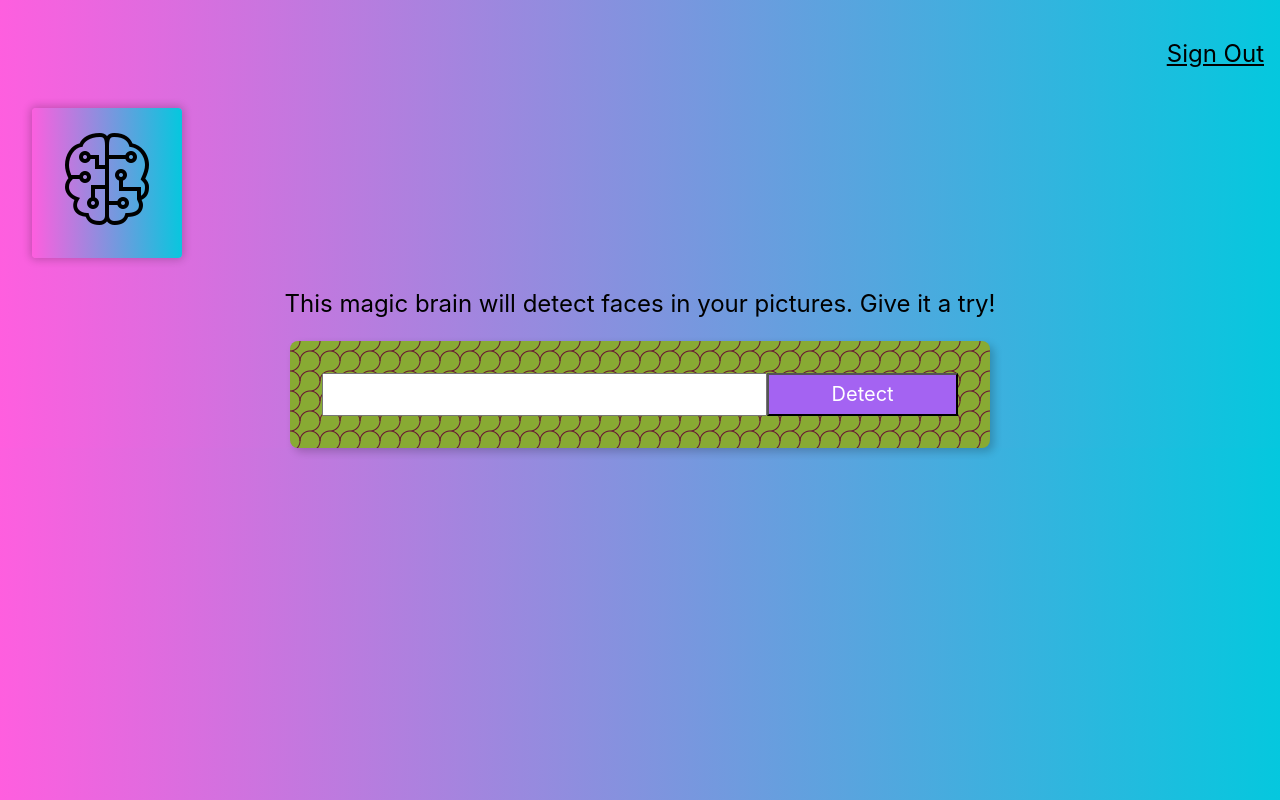
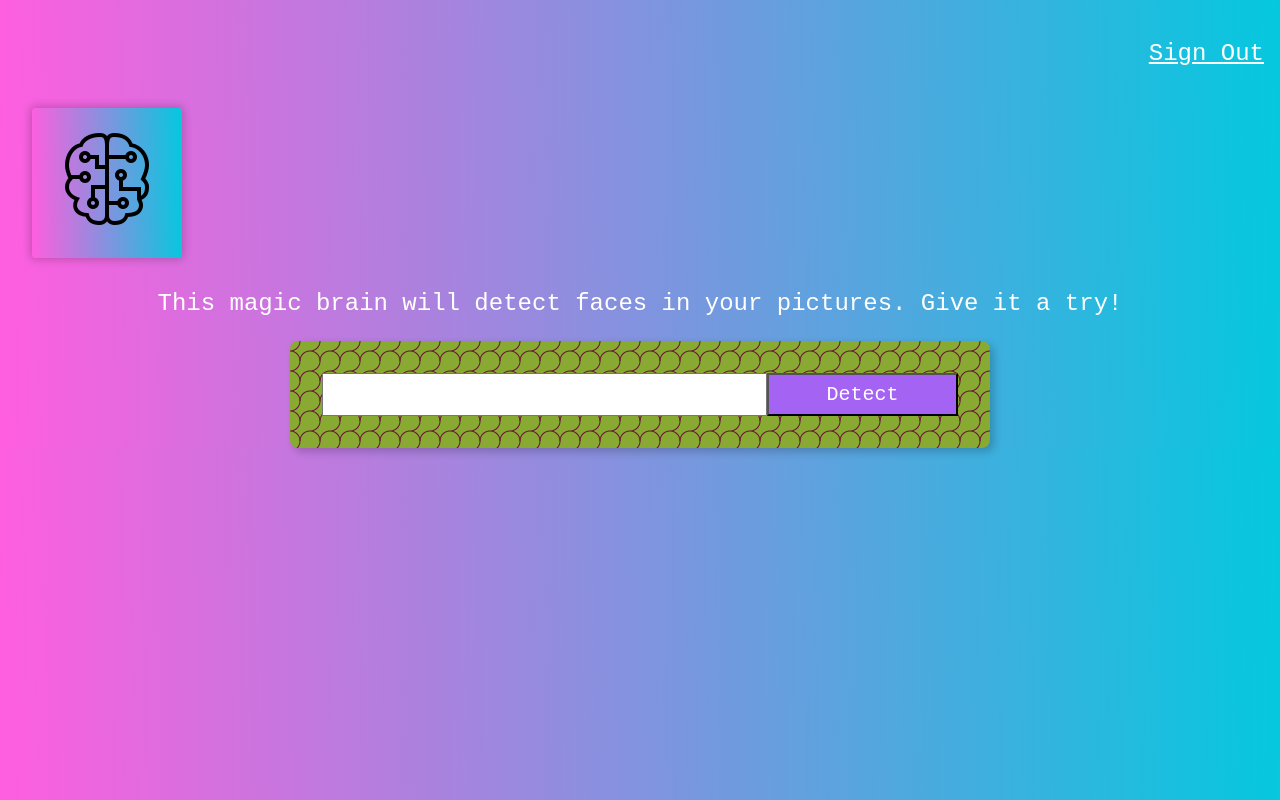
Before and after one commit to ChrRepou/Masterbrain, a React (Create React App) app: page / in a window 1280 px wide. Built offline with nearby package versions, Linux system fonts and the light colour scheme.

Commit message:
improving styles

```diff
--- a/src/components/ImageLinkForm/ImageLinkForm.js
+++ b/src/components/ImageLinkForm/ImageLinkForm.js
@@ -3,7 +3,7 @@ import './ImageLinkForm.css';
 const ImageLinkForm = (props) => {
   return (
     <>
-      <p className="f3">
+      <p className="f3 white">
         {"This magic brain will detect faces in your pictures. Give it a try!"}
       </p>
       <div className="center">
--- a/src/components/Navigation/Navigation.js
+++ b/src/components/Navigation/Navigation.js
@@ -1,7 +1,7 @@
 const Navigation = (props) => {
 	return (
 		<nav style={{display: 'flex', justifyContent: 'flex-end'}}>
-			<p className="f3 link dim black underline pa3 pointer">Sign Out</p>
+			<p className="f3 link dim white underline pa3 pointer">Sign Out</p>
 		</nav>
 	);
 
--- a/src/containers/App.css
+++ b/src/containers/App.css
@@ -6,38 +6,3 @@
   display: flex;
   justify-content: center;
 }
-
-.App-logo {
-  height: 40vmin;
-  pointer-events: none;
-}
-
-@media (prefers-reduced-motion: no-preference) {
-  .App-logo {
-    animation: App-logo-spin infinite 20s linear;
-  }
-}
-
-.App-header {
-  background-color: #282c34;
-  min-height: 100vh;
-  display: flex;
-  flex-direction: column;
-  align-items: center;
-  justify-content: center;
-  font-size: calc(10px + 2vmin);
-  color: white;
-}
-
-.App-link {
-  color: #61dafb;
-}
-
-@keyframes App-logo-spin {
-  from {
-    transform: rotate(0deg);
-  }
-  to {
-    transform: rotate(360deg);
-  }
-}
--- a/src/index.css
+++ b/src/index.css
@@ -1,8 +1,6 @@
 body {
   margin: 0;
-  font-family: -apple-system, BlinkMacSystemFont, 'Segoe UI', 'Roboto', 'Oxygen',
-    'Ubuntu', 'Cantarell', 'Fira Sans', 'Droid Sans', 'Helvetica Neue',
-    sans-serif;
+  font-family: 'Courier New', Courier, monospace;
   -webkit-font-smoothing: antialiased;
   -moz-osx-font-smoothing: grayscale;
   background: linear-gradient(89deg, #FF5EDF 0%, #04C8DE 100%);
```
